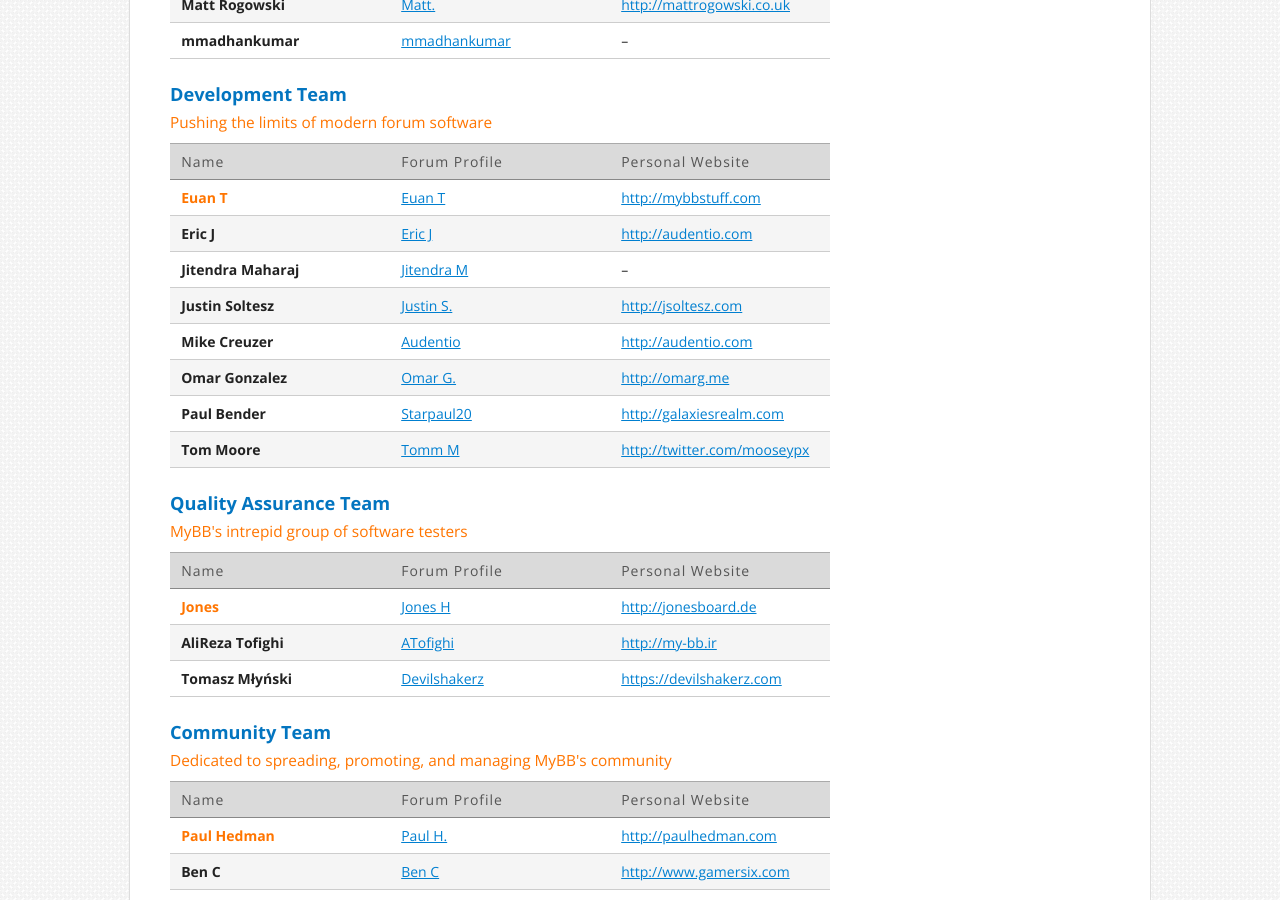
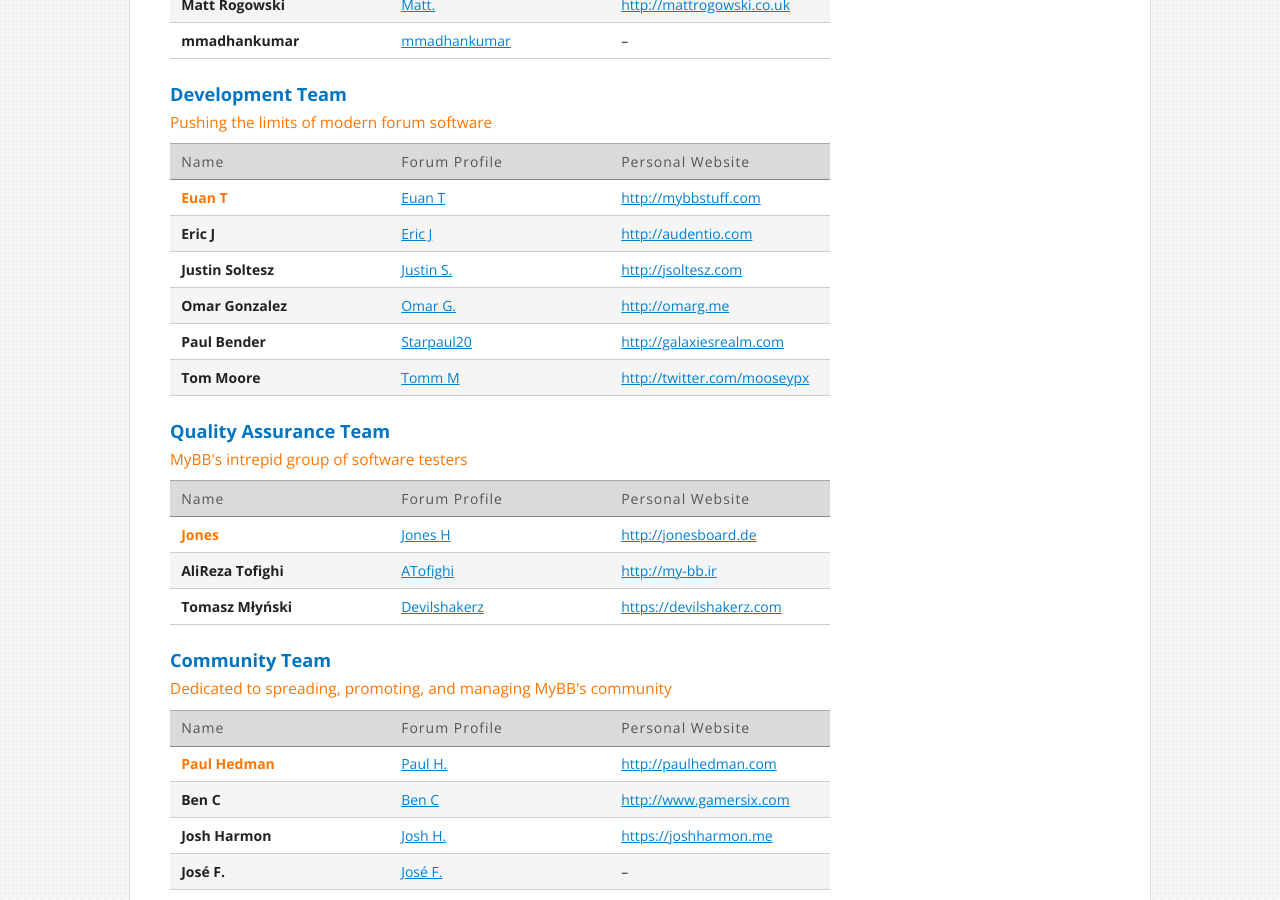
Before and after one commit to mybb/mybb.com, a Jekyll site: the page built from about/team.html, in a window 1280 px wide and 900 px high, scrolled down 836 px. Built offline with Jekyll 4.4.1, drawn with Linux system fonts in a browser that asks for light colours; nearby versions of some CDN libraries.

Commit message:
Team update

```diff
--- a/_data/team_development.yml
+++ b/_data/team_development.yml
@@ -1,16 +1,8 @@
-- name: "Mike Creuzer"
-  uid: 7331
-  username: "Audentio"
-  website: "http://audentio.com"
 - name: "Euan T"
   uid: 21114
   username: "Euan T"
   website: "http://mybbstuff.com"
   lead: true
-- name: "Jitendra Maharaj"
-  uid: 12694
-  username: "Jitendra M"
-  website: ""
 - name: "Justin Soltesz"
   uid: 1830
   username: "Justin S."
```
